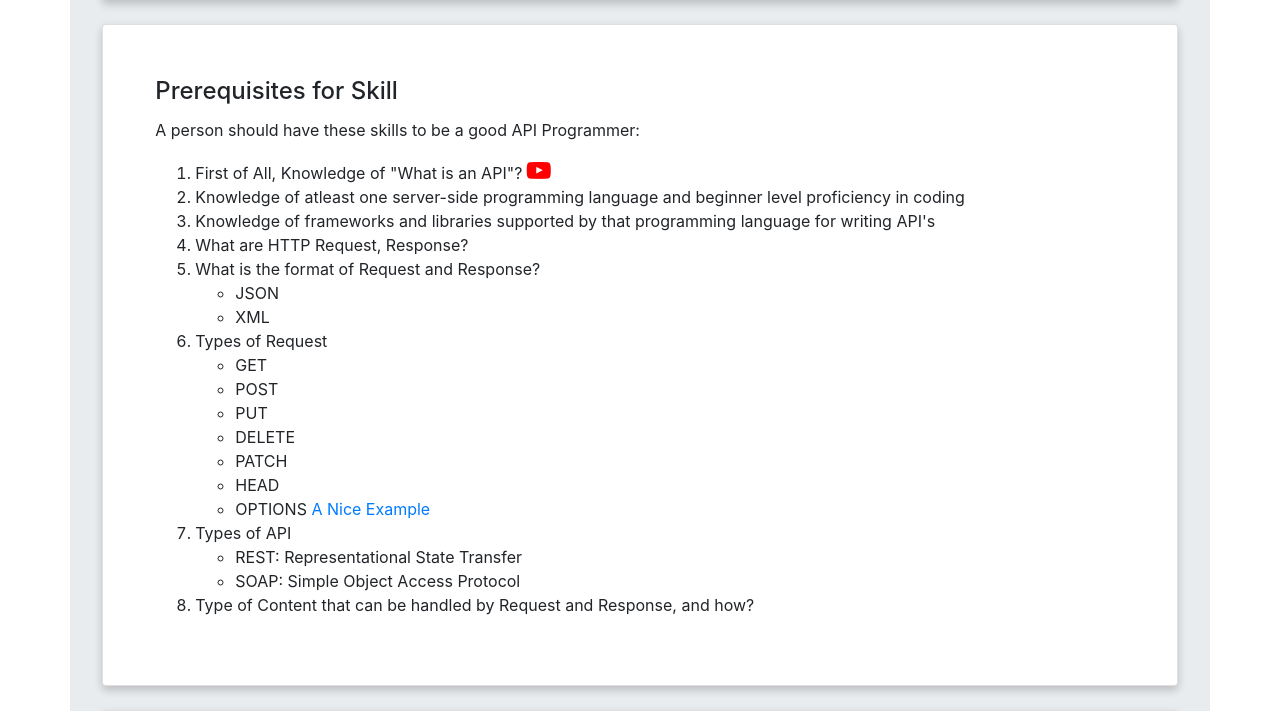
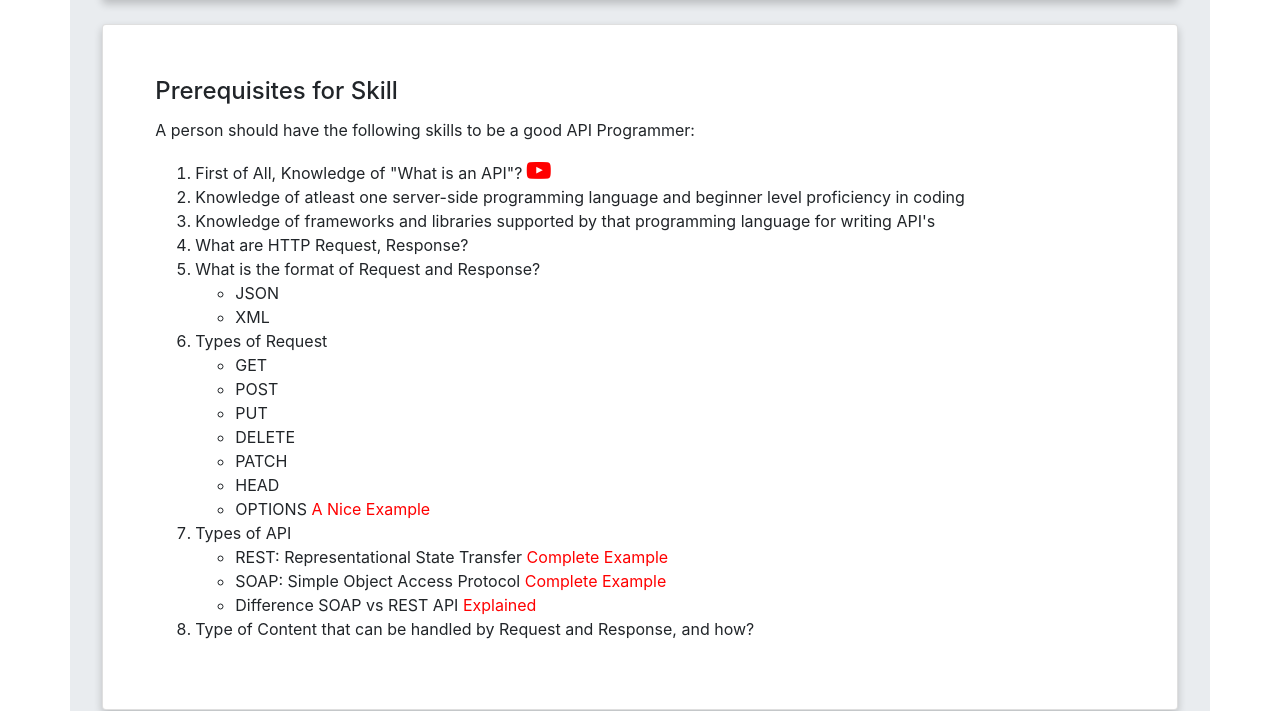
Before and after one commit to RVPKR777/SOEN-6011, a website: page dist/infoPages/apiProgramming1.html in a window 1280 px wide. Shown: the part 599-1310 px from the top of the page. Drawn offline with nearby package versions, Linux system fonts and the light colour scheme; files that its build step writes are made by us from their sources; files whose address does not match are found by name.

Commit message:
api programming content added

```diff
--- a/dist/infoPages/apiProgramming1.html
+++ b/dist/infoPages/apiProgramming1.html
@@ -78,7 +78,7 @@
     <div class="card" id="Prerequisites" name="Prerequisites">
       <div class="card-body">
         <h4 class="card-title">Prerequisites for Skill</h4>
-        <p>A person should have these skills to be a good API Programmer:</p>
+        <p>A person should have the following skills to be a good API Programmer:</p>
         <ol>
           <li>First of All, Knowledge of "What is an API"?
             <a href="https://www.youtube.com/watch?v=s7wmiS2mSXY" target="blank">
@@ -110,8 +110,14 @@
           </li>
           <li>Types of API
             <ul>
-              <li>REST: Representational State Transfer</li>
-              <li>SOAP: Simple Object Access Protocol</li>
+              <li>REST: Representational State Transfer <a
+                  href="https://www.smashingmagazine.com/2018/01/understanding-using-rest-api/" target="blank">
+                  Complete Example</a></li>
+              <li>SOAP: Simple Object Access Protocol <a
+                  href="https://www.altexsoft.com/blog/engineering/what-is-soap-formats-protocols-message-structure-and-how-soap-is-different-from-rest/"
+                  target="blank">Complete Example</a></li>
+              <li>Difference SOAP vs REST API <a href="https://www.soapui.org/learn/api/soap-vs-rest-api/"
+                  target="blank">Explained</a></li>
             </ul>
           </li>
           <li>Type of Content that can be handled by Request and Response, and how?</li>
@@ -147,7 +153,6 @@
 
   <div class="footer">
     <p>This website is made for education purpose only.</p>
-
   </div>
 
 </body>
--- a/dist/style.css
+++ b/dist/style.css
@@ -61,10 +61,6 @@
     display: block
   }
 
-  #search ul:last-child{
-    border-bottom: none;
-  }
-
   #search li a{
     border: 1px solid #ddd;
     margin-top: -1px; /* Prevent double borders */
@@ -74,6 +70,10 @@
     font-size: 18px;
     color: black;
     display: block;
+  }
+
+  li a {
+    color:red;
   }
 
   #search li a:hover:not(.header) {
```
Also changed, not shown: dist/infoPages/apiProgramming2.html (+6 -4 lines).
